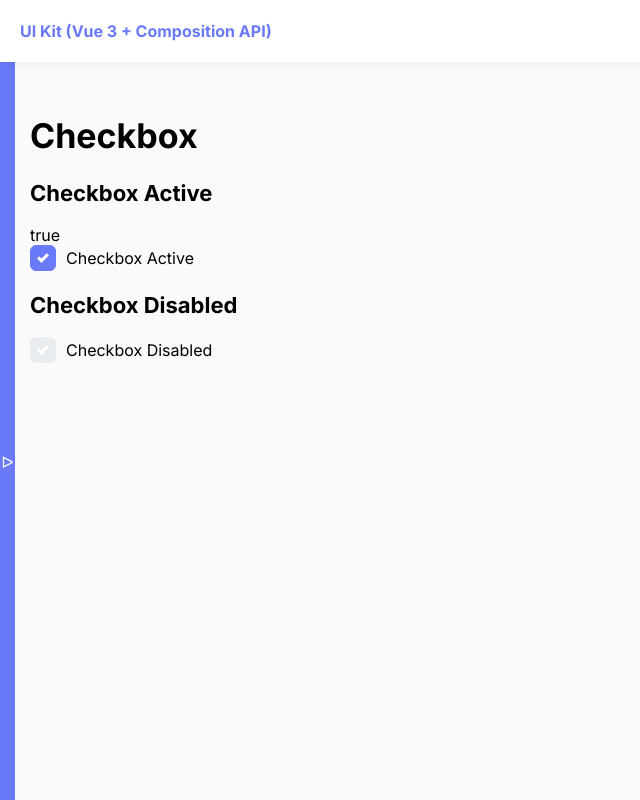
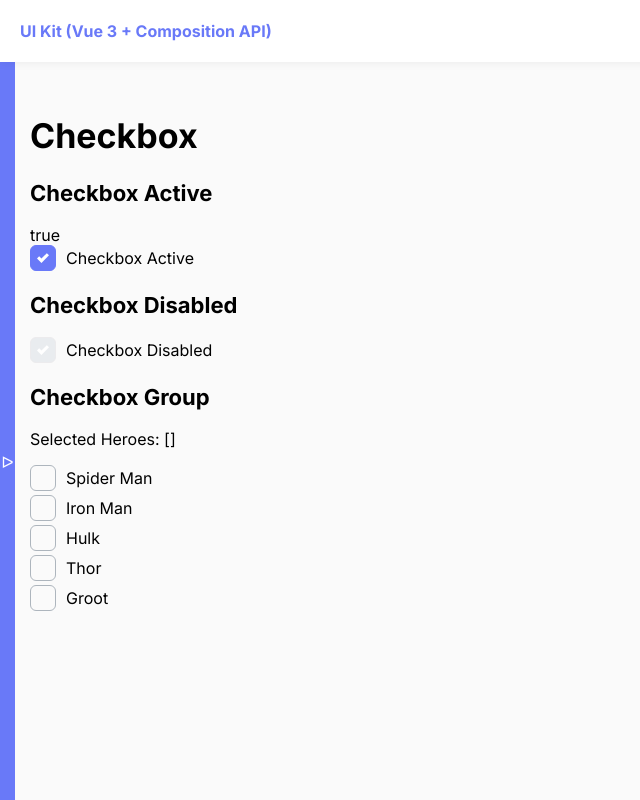
Before and after one commit to benny214/uikit-vue3, a Vue app: page /checkbox in a window 1280 px wide. Shown: the whole page, without its empty margins (0-640 px from the left). Built offline with nearby package versions, Linux system fonts and the light colour scheme.

Commit message:
группа чекбоксов

```diff
--- a/src/components/Checkbox/Checkbox.vue
+++ b/src/components/Checkbox/Checkbox.vue
@@ -11,7 +11,7 @@
   <label :for="id">{{ label }}</label>
 </template>
 <script setup>
-const emits = defineEmits(['update:checked'])
+const emits = defineEmits(['update:checked', 'updateCheckboxGroup'])
 const props = defineProps({
   name: {
     type: String,
@@ -37,10 +37,18 @@
     type: Boolean,
     default: false
   },
+  group: {
+    type: Boolean,
+    default: false
+  }
 })
 
 const handleClick = (event) => {
-  emits('update:checked', event.target.checked)
+  if (props.group) {
+    emits('updateCheckboxGroup', {optionId: props.id, checked: event.target.checked})
+  }else {
+    emits('update:checked', event.target.checked)
+  }
 }
 </script>
 <style lang="scss" scoped>
--- /dev/null
+++ b/src/components/Checkbox/CheckboxGroup.vue
@@ -0,0 +1,50 @@
+<template>
+  <div v-for="option in options" :key="option.id">
+    <Checkbox
+      :label="option.name"
+      :id="option.id"
+      :name="name"
+      :value="option.name"
+      :checked="value.includes(option.id)"
+      group
+      @updateCheckboxGroup="check"/>
+  </div>
+</template>
+<script setup>
+import Checkbox from '@/components/Checkbox/Checkbox.vue'
+
+const emit = defineEmits(['update:value'])
+
+const props = defineProps({
+  value: {
+    type: Array,
+    required: true
+  },
+  name: {
+    type: String,
+    required: true
+  },
+  options: {
+    type: Array,
+    required: true,
+    validator: (value) => {
+      const hasNameKey = value.every((option) => Object.keys(option).includes('name'))
+      const hasIdKey = value.every((option) => Object.keys(option).includes('id'))
+      return hasNameKey && hasIdKey
+    }
+  }
+})
+
+const check = (params) => {
+  let updateValue = [...props.value]
+  if(params.checked) {
+    updateValue.push(params.optionId)
+  } else {
+    updateValue.splice(updateValue.indexOf(params.optionId), 1)
+  }
+  emit('update:value', updateValue)
+}
+</script>
+<style lang="scss" scoped>
+
+</style>
--- a/src/views/Checkbox.vue
+++ b/src/views/Checkbox.vue
@@ -23,13 +23,29 @@
       v-model:checked="checkboxDisabledChecked"
     />
   </div>
+
+  <h2 class="heading-2">Checkbox Group</h2>
+  <div class="line--block">
+    <p>Selected Heroes: {{ selectedHeroes }}</p>
+    <CheckboxGroup v-model:value="selectedHeroes" name="heroes" :options="listOfHeroes"/>
+  </div>
 </template>
 <script setup>
 import { ref } from "vue";
 import Checkbox from "@/components/Checkbox/Checkbox.vue";
+import CheckboxGroup from "@/components/Checkbox/CheckboxGroup.vue";
 
 const checkboxActive = ref(true);
 const checkboxDisabled = ref(true);
 const checkboxDisabledChecked = ref(true)
+
+const listOfHeroes = ref([
+  {name: 'Spider Man', id: 'h1'},
+  {name: 'Iron Man', id: 'h2'},
+  {name: 'Hulk', id: 'h3'},
+  {name: 'Thor', id: 'h4'},
+  {name: 'Groot', id: 'h5'},
+])
+const selectedHeroes = ref([])
 </script>
 <style lang="scss" scoped></style>
```
